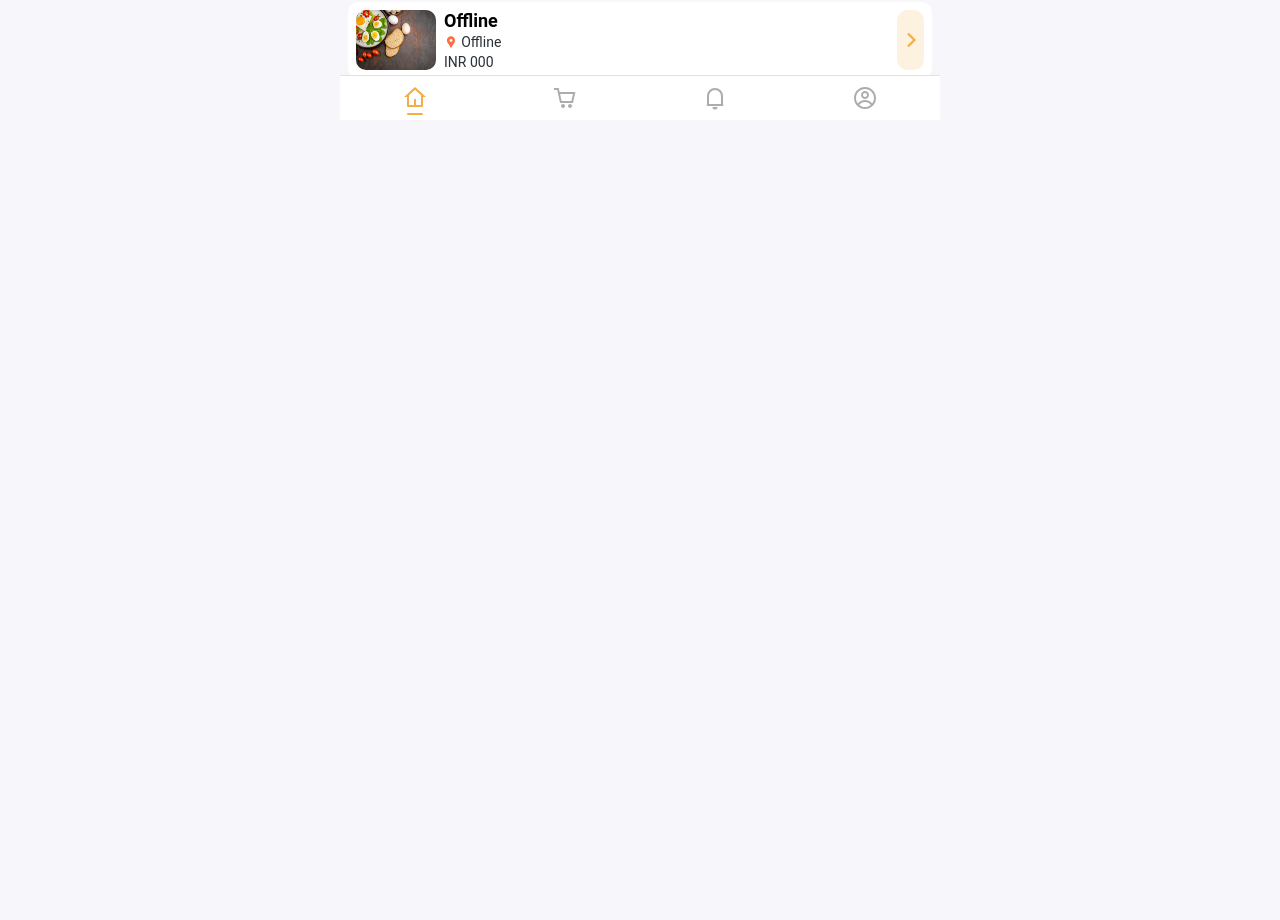
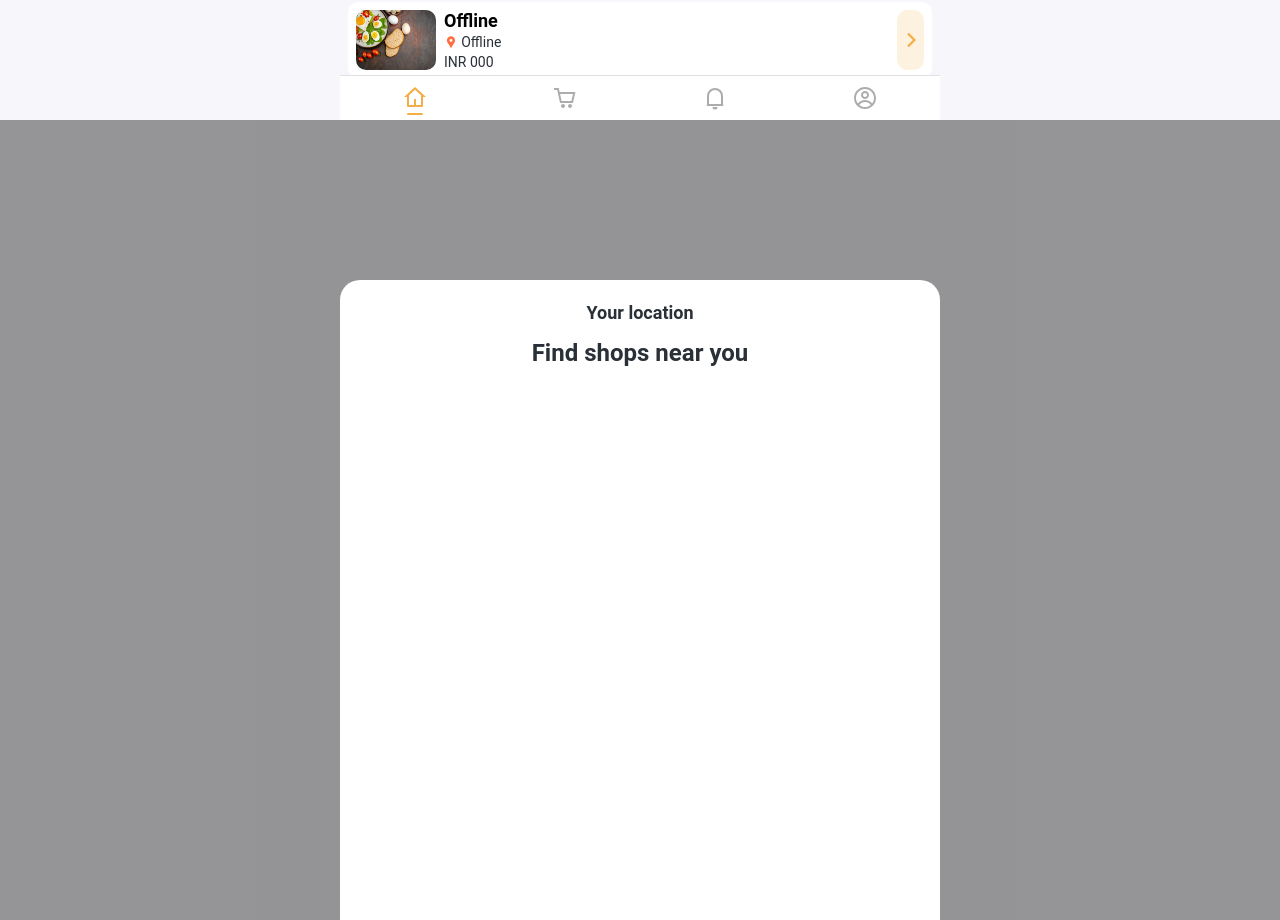
Before and after one commit to MohammadDanishJ/React-Shop, a React (Create React App) app: page /home in a window 1280 px wide. Shown: the part 680-1600 px from the top of the page. Before the commit the page ends 811 px from the top, so only its background shows below. Built offline with nearby package versions, Linux system fonts and the light colour scheme; no server answers; the database is empty.

Commit message:
added bottom popup for location selection

```diff
--- a/src/components/header/header.component.jsx
+++ b/src/components/header/header.component.jsx
@@ -1,21 +1,31 @@
-import React from 'react';
+import React, {useState} from 'react';
 import './header.styles.scss';
 import location from '../../assets/icons/location.svg';
 import { useAuth } from '../../context/authContext';
 import { useNavigate } from 'react-router-dom';
 
-const Header = ({ children }) => {
+import {MdClose} from 'react-icons/md';
+
+const Header = ({ children}) => {
     const { isUser, currentUser } = useAuth();
     const navigate = useNavigate();
+
+    const [isPaneOpen, setIsPaneOpen] = useState(false);
 
     const handleSubmit = async (e) => {
         e.preventDefault();
         navigate('/login')
     }
 
+    const toggleClass = () => {
+        setIsPaneOpen(!isPaneOpen);
+        console.log(isPaneOpen)
+    };
 
     return (
-        <div className="header">
+        <>
+            <div className="header">{
+                console.log(isPaneOpen)}
                 <div className="main fl fl-j-sb">
                     <div className="logo fl fl-c" >
                         <div className="logoPrimary fl fl-c">Eg</div>
@@ -23,13 +33,13 @@ const Header = ({ children }) => {
                     </div>
                     <div className='location fl fl-c fl-j-fs '>
                         {isUser ?
-                        <>
+                            <div className='fl fl-c fl-j-fs ' onClick={toggleClass}>
                                 <img src={location} alt="" />
                                 <div className="deliver w100 lhinit">
                                     <div className="title">Deliver to</div>
                                     <div className="add">{currentUser.address || 'Add your address...'}</div>
                                 </div>
-                        </>
+                            </div>
                             : <button className='login-google' onClick={handleSubmit}>Sign In</button>
                         }
 
@@ -37,6 +47,17 @@ const Header = ({ children }) => {
                 </div>
                 {children}
             </div >
+
+
+            {/* sliding pane */}
+            <div className={isPaneOpen ? 'sliding-pane pabs t0 w100 h100 active' : 'sliding-pane pabs t0 w100 h100'} >
+                <div className="pane">
+                    {isPaneOpen ? <div className="closePane" onClick={toggleClass}><MdClose size={28} /></div> : null}
+                    <div className="header">Your location</div>
+                    <div className="body">Find shops near you</div>
+                </div>
+            </div>
+        </>
     );
 };
 
--- a/src/components/header/header.styles.scss
+++ b/src/components/header/header.styles.scss
@@ -22,6 +22,7 @@
 
         .location {
             padding-right: 0.5rem;
+            cursor: POINTER;
             img {
                 filter: $filterGrey4;
             }
--- a/src/pages/home/index.styles.scss
+++ b/src/pages/home/index.styles.scss
@@ -1,3 +1,4 @@
+@import "../../styles/colors";
 .shop-container {
     row-gap: 0.5rem;
 }
@@ -5,3 +6,53 @@ h1.title {
     font-size: 18px;
     padding: 1rem 0 0 0.5rem;
 }
+
+.sliding-pane {
+    left: 0;
+    z-index: 9;
+    transform: translateY(100%);
+    transition: 0.3s all ease;
+    display: flex;
+    justify-content: center;
+    background: rgba($color: $black, $alpha: 0.4);
+    .pane {
+        height: 80%;
+        position: absolute;
+        bottom: 0;
+        width: 100%;
+        max-width: 600px;
+        background: $white;
+        padding: 0.5rem;
+        border-radius: 20px 20px 0 0;
+        .closePane {
+            position: absolute;
+            top: 0.5rem;
+            left: 0.5rem;
+            padding: 0.5rem;
+            cursor: pointer;
+            transition: 0.3s all ease;
+            height: 45px;
+            width: 45px;
+            &:hover {
+                background: $grey3;
+                border-radius: 50%;
+            }
+        }
+        .header,
+        .body {
+            padding: 0.5rem;
+            text-align: center;
+            font-weight: 600;
+        }
+        .header {
+            margin-top: 5px;
+            font-size: 18px;
+        }
+        .body {
+            font-size: 24px;
+        }
+    }
+    &.active {
+        transform: translateY(0%);
+    }
+}
```
Also changed, not shown: 1 other file (tests, documents, lock files or other folders). Lines whose indentation alone changed are shown as unchanged.
